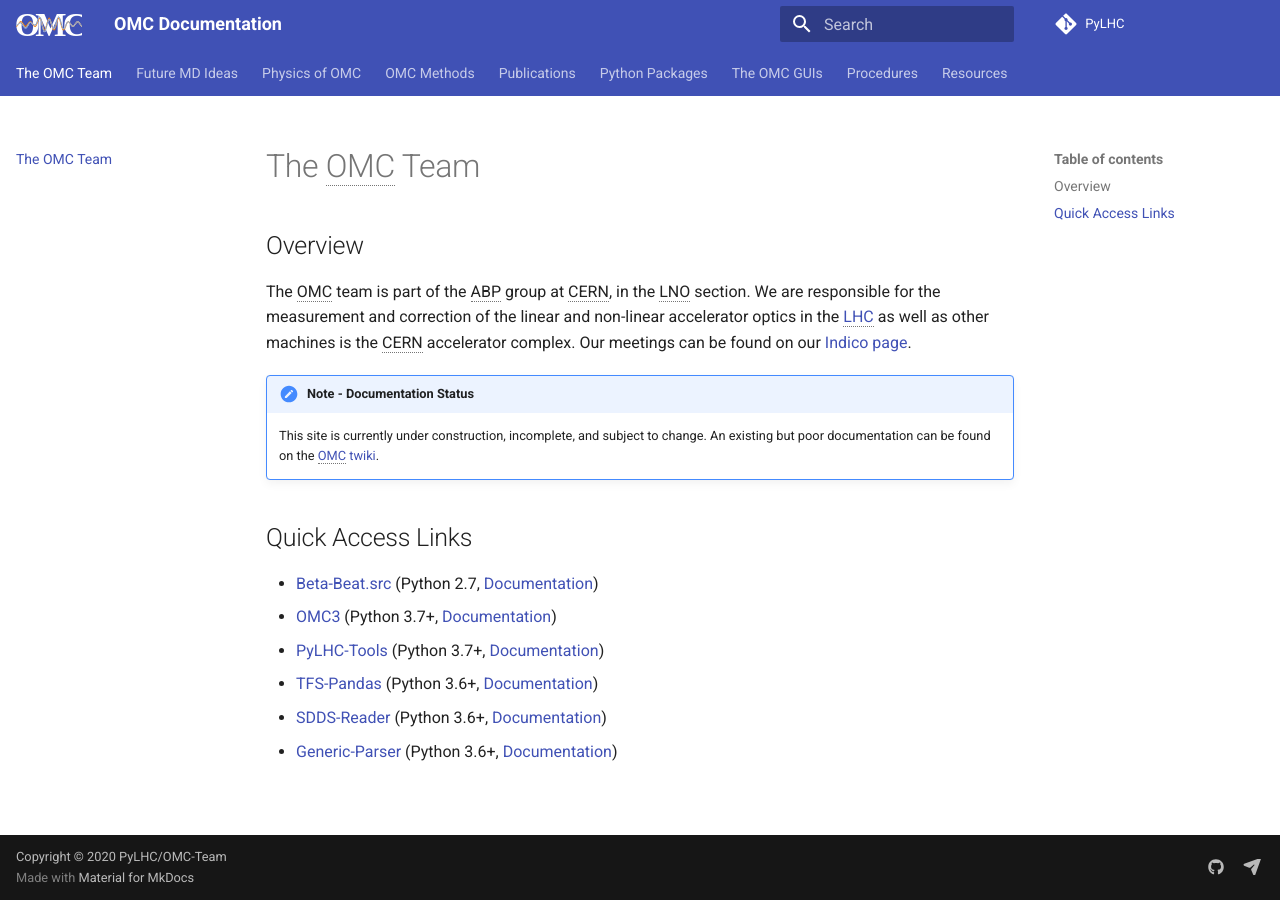
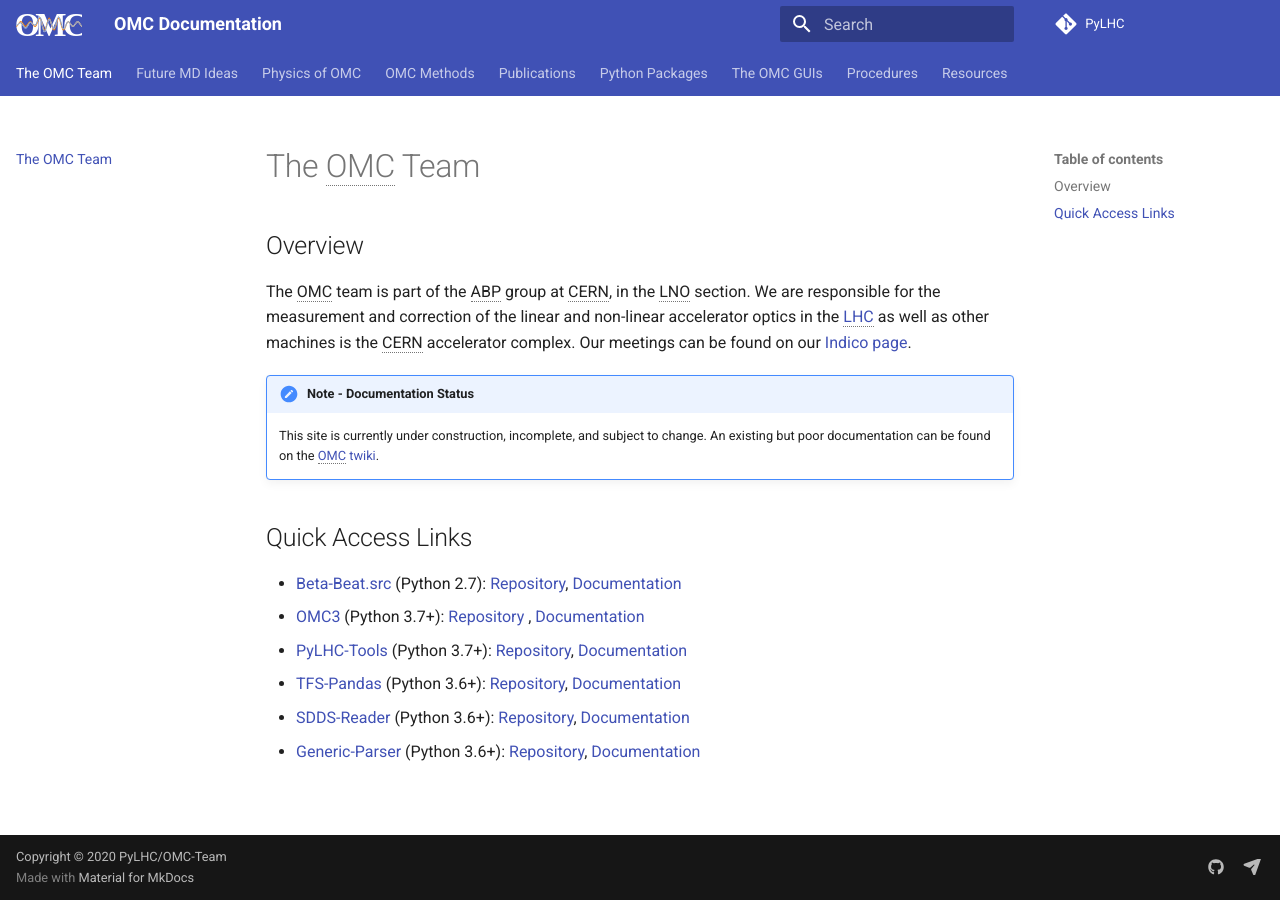
Before and after one commit to pylhc/pylhc.github.io, an MkDocs documentation site: the page built from docs/index.md, in a window 1280 px wide. Built offline with MkDocs 1.6.1 and Material for MkDocs 9.7.7, drawn with Linux system fonts in a browser that asks for light colours.

Commit message:
Update index.md
please check links

```diff
--- a/docs/index.md
+++ b/docs/index.md
@@ -12,13 +12,13 @@ Our meetings can be found on our [Indico page][omc_indico]{target=_blank}.
 
 ## Quick Access Links
 
-- [Beta-Beat.src][betabeatsrc]{target=_blank} (Python 2.7, [Documentation][betabeatsrc_doc]{target=_blank})
-- [OMC3][omc3]{target=_blank} (Python 3.7+, [Documentation][omc3_doc]{target=_blank})
-- [PyLHC-Tools][pylhc]{target=_blank} (Python 3.7+, [Documentation][pylhc_doc]{target=_blank})
+- [Beta-Beat.src](packages/betabeatsrc) (Python 2.7): [Repository][betabeatsrc]{target=_blank}, [Documentation][betabeatsrc_doc]{target=_blank}
+- [OMC3](packages/omc3/) (Python 3.7+): [Repository][omc3]{target=_blank} , [Documentation][omc3_doc]{target=_blank}
+- [PyLHC-Tools](packages/pylhc/) (Python 3.7+): [Repository][pylhc]{target=_blank}, [Documentation][pylhc_doc]{target=_blank}
 
-- [TFS-Pandas][tfspandas]{target=_blank} (Python 3.6+, [Documentation][tfspandas_doc]{target=_blank})
-- [SDDS-Reader][sdds]{target=_blank} (Python 3.6+, [Documentation][sdds_doc]{target=_blank})
-- [Generic-Parser][generic_parser]{target=_blank} (Python 3.6+, [Documentation][generic_parser_doc]{target=_blank})
+- [TFS-Pandas](packages/tfs-pandas/) (Python 3.6+): [Repository][tfspandas]{target=_blank}, [Documentation][tfspandas_doc]{target=_blank}
+- [SDDS-Reader](packages/sdds/) (Python 3.6+): [Repository][sdds]{target=_blank}, [Documentation][sdds_doc]{target=_blank}
+- [Generic-Parser](packages/generic_parser/) (Python 3.6+): [Repository][generic_parser]{target=_blank}, [Documentation][generic_parser_doc]{target=_blank}
 
 
 *[CERN]: Conseil Européen pour la Recherche Nucléaire
```
